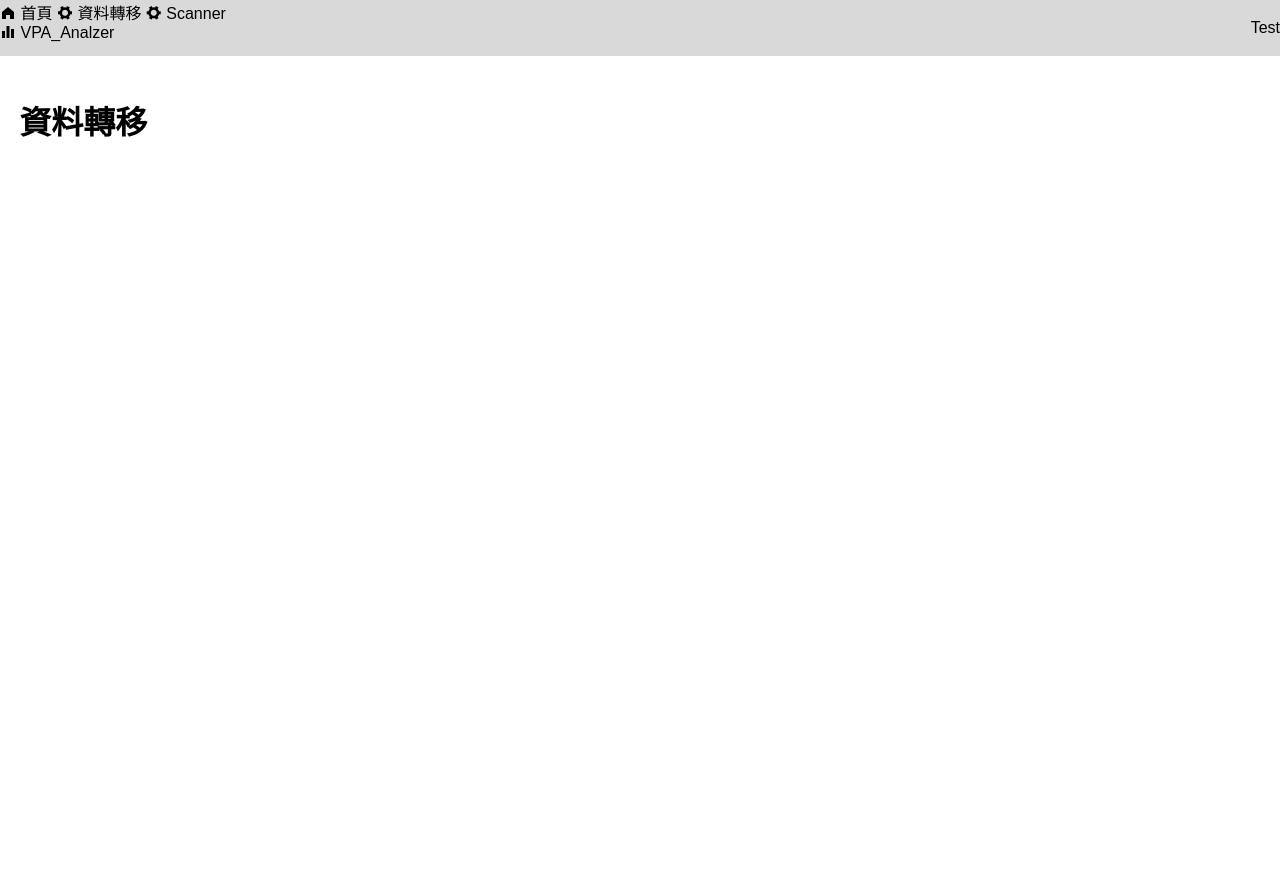
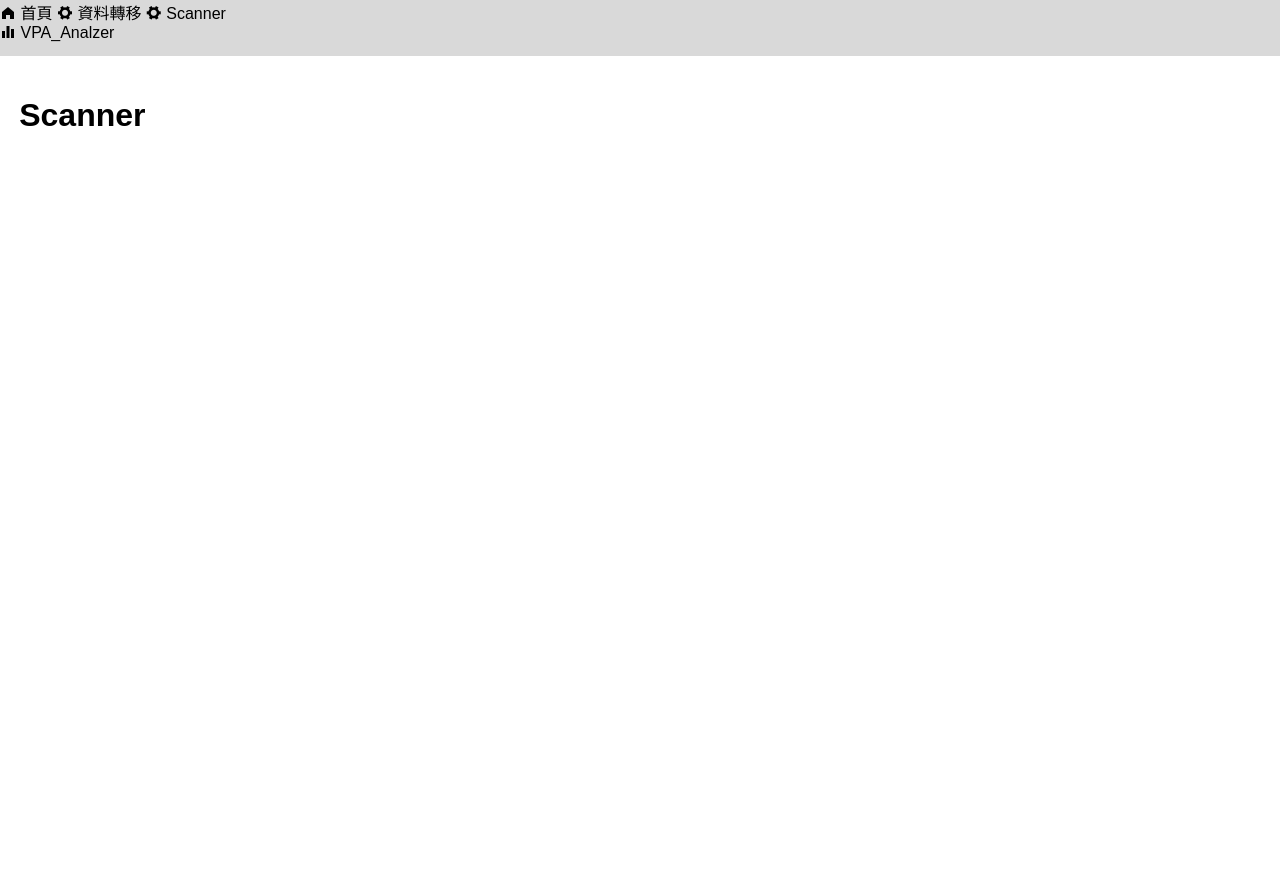
Before and after one commit to samamy888/FlaskDemo, a Flask app: page /scanner in a window 1280 px wide. After the commit the page ends 126 px from the top, so only its background shows below. Run offline with Flask 3, Linux system fonts and the light colour scheme; some libraries are stand-ins or nearby versions.

Commit message:
feature : 調整一下UI

```diff
--- a/app/templates/base.html
+++ b/app/templates/base.html
@@ -10,7 +10,7 @@
 <body>
     <div id="app" v-cloak>
         <el-header class="navbar">
-            <div>Test</div>
+            <div v-text="accountId"></div>
             <el-image :src="imageSrc" @click="logout()"></el-image>
         </el-header>
         <div class="menu">
@@ -58,7 +58,7 @@
     }
 
     body div {
-        height: 100%;
+        height: 90%;
     }
 
     .container {
@@ -119,6 +119,7 @@
         test: '123',
         menuActive: '2',
         imageSrc :'../static/logout.png',
+        accountId:'test'
     }
     const methods = {
         goTo: (url) => {
@@ -126,7 +127,6 @@
         },
         setMenuActive: function () {
             let index = menuList.findIndex(x => x == location.pathname)
-            console.log(index)
             this.menuActive = String(index + 1);
         },
         logout:()=>{
@@ -151,6 +151,8 @@
     const mounted = function () {
         this.$el.removeAttribute('v-cloak');
         this.setMenuActive();
+        let account = localStorage.getItem('accountId')
+        this.accountId = account
     }
     const vue = {
         el: '#app',
--- a/app/templates/login.html
+++ b/app/templates/login.html
@@ -79,8 +79,9 @@
     const methods = {
         onSubmit() {
             axios.post(`/loginAction`, this.form)
-                .then(function () {
+                .then(function ({data}) {
                     window.location.href = '/';
+                    localStorage.setItem('accountId',data)
                 }, function (ex) {
                     console.error(ex.response.data.error);
                     vm.showError(ex.response.data.error);
--- a/app/templates/scanner.html
+++ b/app/templates/scanner.html
@@ -2,6 +2,6 @@
 
 {% block body %}
 <body>
-    <h1>資料轉移</h1>
+    <h1>Scanner</h1>
 </body>
 {% endblock %}
--- a/app/views.py
+++ b/app/views.py
@@ -36,7 +36,7 @@ def loginAction():
     # with open('static/data/account.json', 'r') as f:
     #         data = json.load(f)
     #         print("text : ", data)
-    if data['account'] != 'admin' or data['password'] != 'admin':
+    if (data['account'] != 'admin' or data['password'] != 'admin') and (data['account'] != 'user' or data['password'] != 'user'):
         error = '帳密錯誤'
         abort_with_error(401, error)
     else:
@@ -44,7 +44,7 @@ def loginAction():
         session['logged_in'] = True
         session['accountId'] = data['account']
         session['admin'] = True
-        return jsonify()
+        return jsonify(data['account'])
 
 @app.errorhandler(400)
 @app.errorhandler(401)
```
